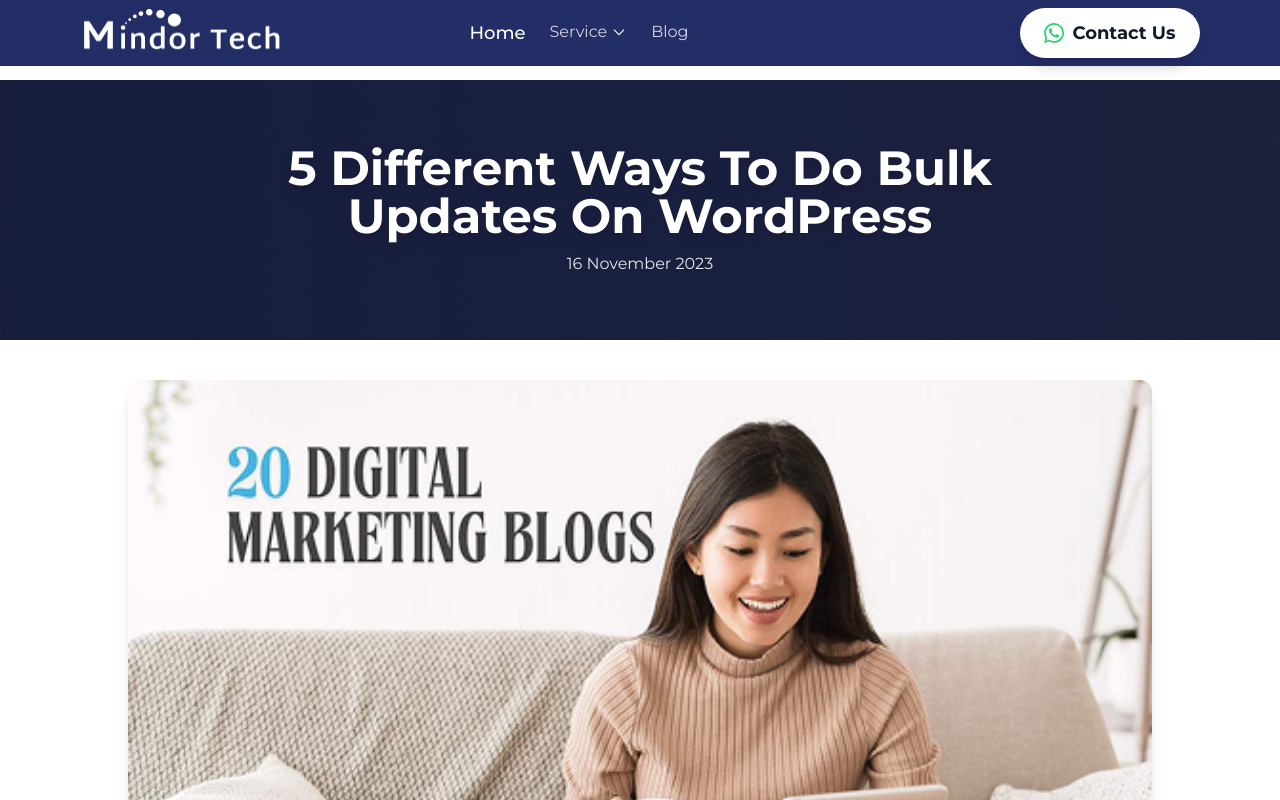
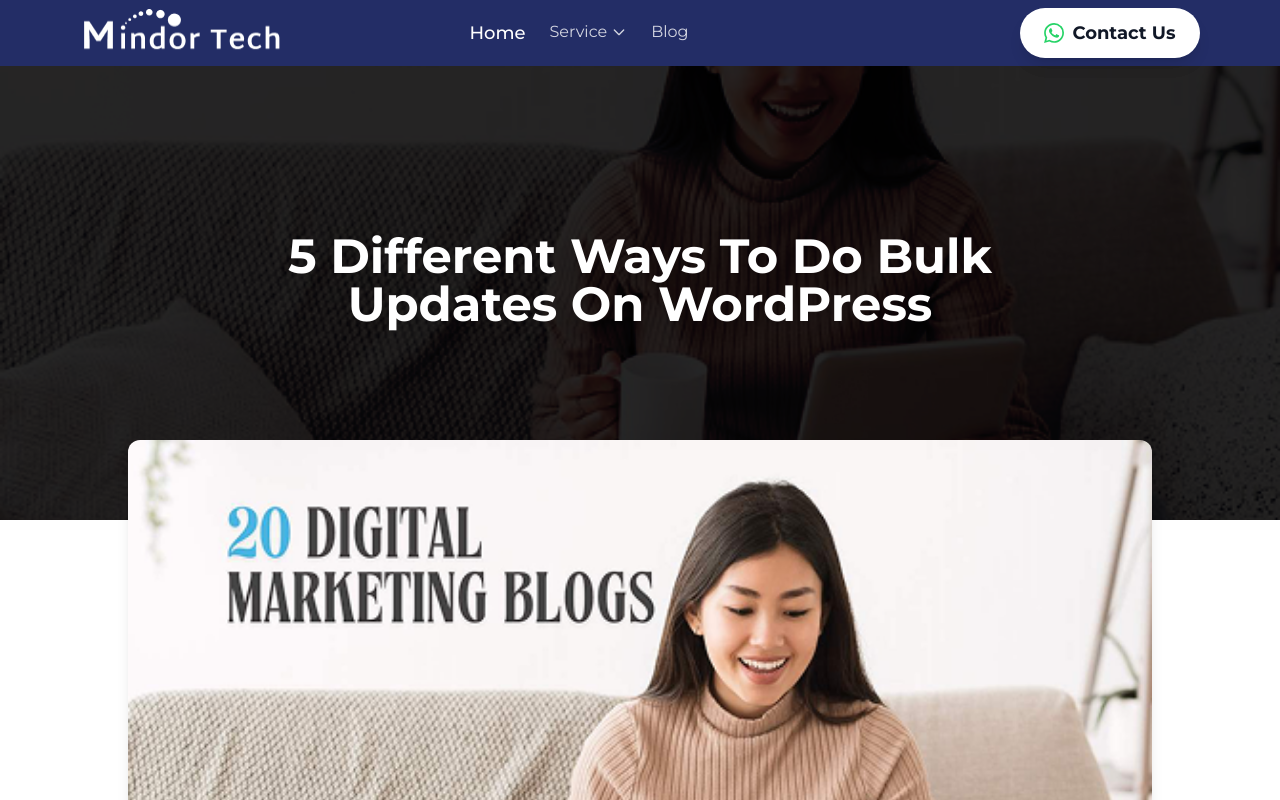
Before and after one commit to rastogi30/Mindor-tech, a Next.js app: page /blog/1 in a window 1280 px wide. Shown: the top 800 px of the page. Built offline with nearby package versions, Linux system fonts and the light colour scheme.

Commit message:
Blog Completed

```diff
--- a/pages/blog/[idx].tsx
+++ b/pages/blog/[idx].tsx
@@ -45,10 +45,12 @@ const BlogMain = () => {
     );
   }
 
-  if (!blog) {
   return (
     <div className="min-h-screen flex flex-col bg-white">
       <Navbar />
+
+      {/* If blog not found */}
+      {!blog ? (
         <div className="flex-1 flex items-center justify-center">
           <div className="text-center">
             <h1 className="text-2xl font-bold text-gray-900 mb-4">
@@ -65,32 +67,38 @@ const BlogMain = () => {
             </button>
           </div>
         </div>
-        <Footer />
-      </div>
-    );
-  }
+      ) : (
+        <>
+  {/* Banner Section */}
+      <div className="relative w-full flex flex-col justify-center items-center min-h-[20vh] md:min-h-[60vh] mt-10 md:mt-19">
+        {/* Blog Image as background */}
+        <img
+          src={blog.image || "/assets/Blog.png"}
+          alt="Blog background"
+          className="absolute inset-0 w-full h-full object-cover"
+        />
 
-  return (
-    <div className="min-h-screen flex flex-col bg-white">
-      <Navbar />
-
-      {/* Banner Section - starts below navbar */}
-      <div className="relative w-full bg-black bg-opacity-90 flex flex-col justify-center items-center min-h-[30vh] mt-10 md:mt-20">
+        {/* Rectangle overlay */}
         <img
           src="/assets/Rectangle.png"
-          alt="Banner background"
-          className="absolute inset-0 w-full h-full object-cover"
+          alt="Overlay background"
+          className="absolute inset-0 w-full h-full object-cover mix-blend-overlay"
         />
-        <div className="relative z-10 px-4 text-center py-12 md:py-16">
+
+        {/* Black overlay with opacity */}
+        <div className="absolute inset-0 bg-black opacity-85"></div>
+
+        {/* Banner Content */}
+        <div className="relative z-10 px-4 text-center py-8 md:py-12">
           <h1 className="text-white font-bold text-2xl md:text-4xl lg:text-5xl drop-shadow-lg max-w-4xl mx-auto">
             {blog.title}
           </h1>
-          <p className="text-gray-200 text-sm md:text-base mt-3">{blog.date}</p>
         </div>
       </div>
 
+
       {/* Blog Image */}
-      <div className="w-full flex justify-center relative z-10 mt-6 md:mt-10">
+      <div className="w-full flex justify-center relative z-20 -mt-20">
         <img
           src={blog.image || "/assets/Blog.png"}
           alt="Blog main visual"
@@ -140,8 +148,8 @@ const BlogMain = () => {
               </section>
             </div>
           </div>
-
-      <Footer />
+        </>
+      )}
     </div>
   );
 };
```
Lines whose indentation alone changed are shown as unchanged.
